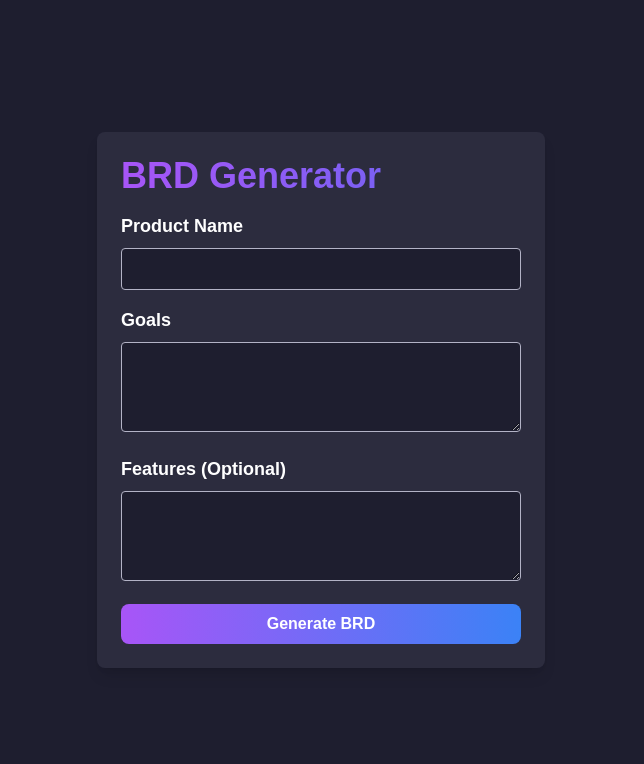
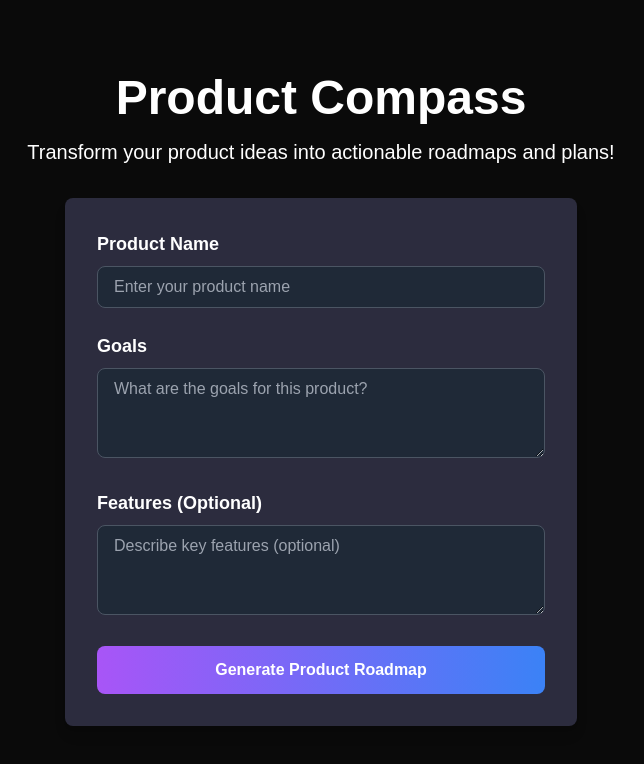
Before and after one commit to ladsumit/zepto-brd-generator, a Next.js app: page / in a window 1280 px wide. Shown: the top 764 px of the page, without its empty margins (319-963 px from the left). Built offline with nearby package versions, Linux system fonts and the light colour scheme.

Commit message:
Styling changes and rebranding to product roadmap generation

```diff
--- a/src/app/collaboration/[id]/page.tsx
+++ b/src/app/collaboration/[id]/page.tsx
@@ -144,7 +144,7 @@ export default function CollaborationPage() {
     <div className="min-h-screen bg-background text-textPrimary flex flex-col items-center justify-center">
       <div className="w-full max-w-2xl bg-cardBg p-6 rounded-lg shadow-lg">
         <div className="flex justify-between items-center">
-          <h1 className="text-3xl font-bold mb-4">Collaboration Page</h1>
+          <h1 className="text-3xl font-bold mb-4">Product Roadmap</h1>
           {user && (
             <button
               onClick={logout}
@@ -157,7 +157,7 @@ export default function CollaborationPage() {
 
         <div className="mb-4">
           <div className="flex justify-between">
-            <h2 className="text-xl font-semibold">BRD Details:</h2>
+            <h2 className="text-xl font-semibold">Product Requirements:</h2>
             {user && (
               <button
                 onClick={() => setIsEditing(!isEditing)}
--- a/src/app/page.tsx
+++ b/src/app/page.tsx
@@ -40,63 +40,69 @@ export default function Home() {
   };
 
   return (
-    <div className="min-h-screen bg-background text-textPrimary flex flex-col items-center justify-center">
-      <div className="w-full max-w-md bg-cardBg p-6 rounded-lg shadow-lg">
-        <h1 className="text-4xl font-extrabold bg-gradient-to-r from-purple-500 to-indigo-500 text-transparent bg-clip-text mb-4">
-          BRD Generator
-        </h1>
+    <div className="min-h-screen bg-background text-textPrimary flex flex-col items-center justify-center p-6">
+      <h1 className="text-5xl font-extrabold text-center mb-4">
+        Product Compass
+      </h1>
+      <h2 className="text-xl text-center text-black-400 font-medium mb-8 text-white">
+        Transform your product ideas into actionable roadmaps and plans!
+      </h2>
+      <div className="w-full max-w-lg bg-cardBg p-8 rounded-lg shadow-lg">
         {error && (
           <div className="mb-4 text-red-500 text-sm font-medium">
             {error}
           </div>
         )}
-        <div className="mb-4">
+        <div className="mb-6">
           <label className="block text-textPrimary font-bold text-lg mb-2">
             Product Name
           </label>
           <input
             type="text"
-            className="w-full px-4 py-2 bg-background border border-textSecondary rounded text-textPrimary"
+            className="w-full px-4 py-2 bg-gray-800 border border-gray-600 rounded-lg text-textPrimary focus:ring-2 focus:ring-purple-500 text-white"
             value={productName}
             onChange={(e) => setProductName(e.target.value)}
+            placeholder="Enter your product name"
           />
         </div>
-        <div className="mb-4">
-          <label className="block text-textPrimary font-bold text-lg mb-2">
+        <div className="mb-6">
+          <label className="block text-textPrimary font-bold text-lg mb-2 text-white">
             Goals
           </label>
           <textarea
-            className="w-full px-4 py-2 bg-background border border-textSecondary rounded text-textPrimary"
+            className="w-full px-4 py-2 bg-gray-800 border border-gray-600 rounded-lg text-textPrimary focus:ring-2 focus:ring-purple-500 text-white"
             rows={3}
             value={goals}
             onChange={(e) => setGoals(e.target.value)}
+            placeholder="What are the goals for this product?"
           ></textarea>
         </div>
-        <div className="mb-4">
+        <div className="mb-6">
           <label className="block text-textPrimary font-bold text-lg mb-2">
             Features (Optional)
           </label>
           <textarea
-            className="w-full px-4 py-2 bg-background border border-textSecondary rounded text-textPrimary"
+            className="w-full px-4 py-2 bg-gray-800 border border-gray-600 rounded-lg text-textPrimary focus:ring-2 focus:ring-purple-500 text-white"
             rows={3}
             value={features}
             onChange={(e) => setFeatures(e.target.value)}
+            placeholder="Describe key features (optional)"
           ></textarea>
         </div>
         <button
-          className="bg-gradient-to-r from-purple-500 to-blue-500 text-white w-full bg-buttonBg hover:bg-buttonHover text-white py-2 px-4 rounded-lg font-semibold"
+          className="w-full py-3 px-4 bg-gradient-to-r from-purple-500 to-blue-500 text-white rounded-lg font-semibold hover:from-blue-500 hover:to-purple-500 focus:ring-4 focus:ring-purple-300 disabled:opacity-50"
           onClick={generateBRD}
           disabled={loading}
         >
-          {loading ? "Generating..." : "Generate BRD"}
+          {loading ? "Generating..." : "Generate Product Roadmap"}
         </button>
       </div>
       {result && (
-        <div className="mt-8 p-6 bg-cardBg rounded-lg shadow-lg w-full max-w-md">
-          <h2 className="block text-textPrimary font-bold text-lg mb-2">
+        <div className="mt-8 p-6 bg-cardBg rounded-lg shadow-lg w-full max-w-lg">
+          <h2 className="text-lg font-bold mb-4 text-textPrimary">
             Generated BRD
           </h2>
-          <p className="text-textPrimary font-medium whitespace-pre-line text-xlg">
+          <p className="text-textPrimary font-medium whitespace-pre-line text-lg">
             {result}
           </p>
         </div>
--- a/src/app/share/[id]/page.tsx
+++ b/src/app/share/[id]/page.tsx
@@ -233,12 +233,12 @@ export default function SharePage() {
           )}
         </div>
         <h1 className="text-4xl font-extrabold bg-gradient-to-r from-purple-500 to-indigo-500 text-transparent bg-clip-text mb-4">
-          Shared BRD
+          Shared Product Requirements
         </h1>
         {brdDetails && (
           <div className="mb-4">
             <div className="flex justify-between">
-              <h2 className="text-2xl font-bold text-textPrimary">BRD Details</h2>
+              <h2 className="text-2xl font-bold text-textPrimary">Product Requirements Document</h2>
               {user && (
                 <button
                   onClick={() => setIsEditing(!isEditing)}
--- a/src/app/userstories/[id]/page.tsx
+++ b/src/app/userstories/[id]/page.tsx
@@ -119,7 +119,7 @@ export default function UserStoriesPage() {
 
         {/* BRD Details Section */}
         <div className="mb-6">
-          <h2 className="text-xl font-semibold">BRD Details</h2>
+          <h2 className="text-xl font-semibold">Product Requirements</h2>
           <div className="mt-2">
             <p>
               <strong>Title:</strong> {brdDetails?.productName || "N/A"}
--- a/src/pages/api/generate.ts
+++ b/src/pages/api/generate.ts
@@ -20,12 +20,12 @@ export default async function handler(req: NextApiRequest, res: NextApiResponse)
     }
 
     // Construct the OpenAI prompt
-    const prompt = `Generate a Business Requirements Document (BRD) based on the following details:
+    const prompt = `Generate a Product Requirements Document (PRD) based on the following details:
         - Product Name: ${productName}
         - Goals: ${goals}
         - Features: ${features || "No specific features provided"}
 
-        The BRD should include:
+        The PRD should include:
         1. An executive summary.
         2. Key objectives.
         3. Functional requirements.
--- a/tailwind.config.ts
+++ b/tailwind.config.ts
@@ -10,7 +10,7 @@ export default {
     extend: {
       colors: {
         foreground: "var(--foreground)",
-        background: "#1E1E2F", // Dark background
+        background: "#0a0a0a", // Dark background
         accent: "#8E44AD", // Purple accent
         textPrimary: "#FFFFFF", // White text
         textSecondary: "#B3B3C6", // Light gray text
```
